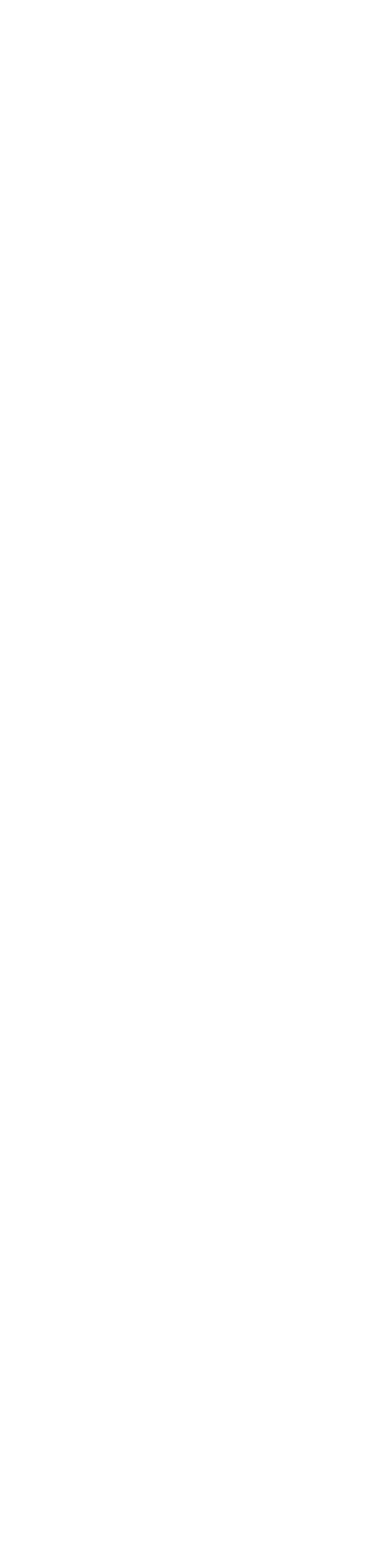
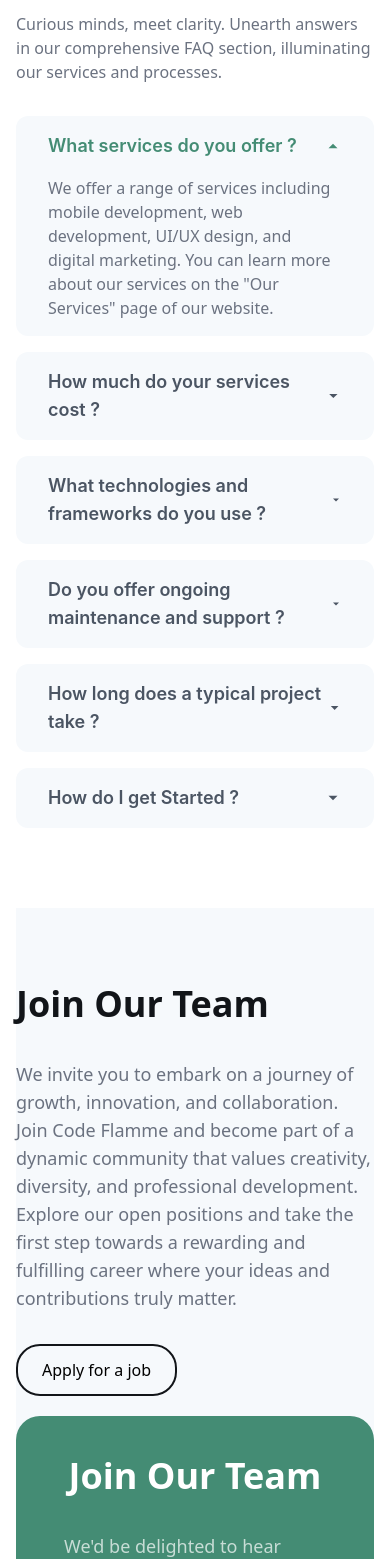
Before and after one commit to jawad-ilyas/Expo-Tech-Solution, a React (Vite) app: page / in a window 390 px wide. Shown: the part 8370-9929 px from the top of the page. Before the commit the page ends 6378 px from the top, so only its background shows below. Built offline with nearby package versions, Linux system fonts and the light colour scheme.

Commit message:
home page responsive complete

```diff
--- a/src/components/FaqSection.jsx
+++ b/src/components/FaqSection.jsx
@@ -36,16 +36,16 @@ function FaqSection() {
         }
     ];
     return (
-        <div className='mb-20'>
+        <div className='mb-20 no | mx-4' >
             <div className='xl:w-11/12 mx-auto 2xl:w-8/12'>
-                <div className='flex flex-row justify-between items-start '>
+                <div className='no | flex flex-col justify-between items-start '>
                     <div className='2xl:w-5/12 xl:w-5/12'>
                         <OurServices title={"Any questions? Check out the FAQ"} description={"Curious minds, meet clarity. Unearth answers in our comprehensive FAQ section, illuminating our services and processes."} center={false} />
-                        <div className='flex items-center justify-between'>
+                        <div className='lg:flex items-center justify-between hidden'>
                             <img src={dynamicArrow} />
                         </div>
                     </div>
-                    <div className='2xl:w-7/12 xl:w-7/12 ms-24'>
+                    <div className='2xl:w-7/12 xl:w-7/12 lg:ms-24'>
                         <SimpleAccordian />
                     </div>
                 </div>
--- a/src/components/Footer.jsx
+++ b/src/components/Footer.jsx
@@ -2,12 +2,12 @@ import React from 'react';
 import logoFooter from "../assets/logo-footer.png"
 function Footer() {
     return (
-        <div className='mb-20 pb-10'>
-            <div className="xl:w-11/12 mx-auto 2xl:w-8/12 bg-[url('/src/assets/footer-wave.png')] bg-no-repeat bg-cover py-16 bg-dark text-white rounded-3xl pt-28 px-24">
+        <div className='mb-20 pb-10 no | mx-4 mt-10'>
+            <div className="xl:w-11/12 mx-auto 2xl:w-8/12 bg-[url('/src/assets/footer-wave.png')] bg-no-repeat bg-cover py-16 bg-dark text-white rounded-3xl lg:pt-28 lg:px-24 no | px-8 pt-10">
                 <div className="">
                     <div className="">
-                        <div className="flex flex-col md:flex-row justify-between items-start">
-                            <div className="md:w-6/12 mb-8 md:mb-0">
+                        <div className="no | flex flex-col  justify-between items-start">
+                            <div className="md:w-6/12  mb-8 md:mb-0 no  | w-full">
                                 <img src={logoFooter} alt="Code Flamme" className="h-10 mb-4" />
                                 <p className='text-lightGray w-2/3'>We are dedicated to delivering innovative digital solutions that drive business growth and success. We create tailor-made software solutions that exceed client expectations and empower their digital transformation journey.</p>
                             </div>
@@ -43,7 +43,7 @@ function Footer() {
                             </div>
                         </div>
                         <div className="mt-8 ">
-                            <div>
+                            <div className='text-center'>
                                 <p>Copyright © 2024 Code Flamme. All Rights Reserved</p>
                             </div>
                         </div>
--- a/src/components/JoinOurTeamSection.jsx
+++ b/src/components/JoinOurTeamSection.jsx
@@ -5,15 +5,15 @@ import OurServicesWithButtonWithBg from './OurServicesWithButtonWithBg'
 
 function JoinOurTeamSection() {
     return (
-        <div className=' bg-lightBg'>
+        <div className=' bg-lightBg no | mx-4'>
             <div className='xl:w-11/12 mx-auto 2xl:w-8/12'>
 
-                <div className='flex flex-row justify-between items-start '>
+                <div className='no | flex flex-col justify-between items-start '>
                     <div className='2xl:w-5/12 xl:w-5/12 pt-16 py-5 mb-sm-2 mb-md-3 mb-lg-5 mt-3 mt-sm-4  '>
                         <OurServicesWithButton title={"Join Our Team"} description={"We invite you to embark on a journey of growth, innovation, and collaboration. Join Code Flamme and become part of a dynamic community that values creativity, diversity, and professional development. Explore our open positions and take the first step towards a rewarding and fulfilling career where your ideas and contributions truly matter."} center={false} btnText={"Apply for a job"}/>
 
                     </div>
-                    <div className='2xl:w-7/12 xl:w-7/12 ms-24  px-28 py-20 rounded-3xl bg-primary flex items-center justify-center'>
+                    <div className='2xl:w-7/12 xl:w-7/12 lg:ms-24  lg:px-28 lg:py-20 rounded-3xl bg-primary  '>
                         <OurServicesWithButtonWithBg title={"Join Our Team"} description={"We'd be delighted to hear about your project and discuss about how our expertise can support achieving your objectives. Contact us today to start the conversation and let's work together to build something great."} center={false} btnText={"Contact us"} />
                     </div>
                 </div>
--- a/src/components/OurServicesWithButtonWithBg.jsx
+++ b/src/components/OurServicesWithButtonWithBg.jsx
@@ -2,12 +2,14 @@ import React from 'react'
 
 function OurServicesWithButtonWithBg({ title, center, description, btnText }) {
     return (
-        <div className='flex flex-col items-start justify-start '>
+        <div className='no  | flex flex-col items-center justify-center px-12 pt-10 '>
             <h1 className='text-white text-4xl mb-3 font-semibold'>{title}</h1>
             <h5 className={`text-lightGray text-lg mt-6 mb-8 ${center === false ? "text-left" : "text-center"}`}>{description}</h5>
-            <div>
-                <button className='rounded-3xl border-2 border-white bg-white px-6 py-3 hover:bg-secondary text-dark hover:text-dark transition-all duration-300 delay-50'>{btnText}</button>
-                <a href='mailto:mughaljawaddev@gmail.com' className=' text-white ms-6 underline font-semibold'>mughaljawaddev@gmail.com</a>
+            <div className='pb-12'>
+                <button className='rounded-3xl border-2 border-white bg-white px-6 py-3 hover:bg-secondary text-dark hover:text-dark transition-all duration-300 delay-50 no | w-full mb-2'>{btnText}</button>
+                <div className='text-center'>
+                    <a href='mailto:mughaljawaddev@gmail.com' className=' text-white lg:ms-6 underline font-semibold no | mt-2 mb-2 text-center'>mughaljawaddev@gmail.com</a>
+                </div>
             </div>
         </div>
     )
--- a/src/components/TestimonialSection.jsx
+++ b/src/components/TestimonialSection.jsx
@@ -50,10 +50,10 @@ function TestimonialSection() {
     ];
 
     return (
-        <div className='mb-20'>
+        <div className='mb-20 no | mx-4'>
             <div className='xl:w-11/12 mx-auto 2xl:w-8/12'>
                 <OurServices title={"Testimonials"} description={"What our clients are saying"} />
-                <div className='grid grid-cols-2 gap-x-8 gap-y-10'>
+                <div className='no | grid grid-cols-1 gap-x-0 gap-y-2'>
                     {testimonials.map((items , index)=>(
                         <Testimonials key={index} content={items.content}  image={items.image} name={items.name} title={items.title} company={items.company} />
                     ))}
--- a/src/screens/Home.jsx
+++ b/src/screens/Home.jsx
@@ -36,10 +36,10 @@ function Home() {
             <AccordianSection />
 
            <WhyUsSection />
-            {/* <TestimonialSection />
+             <TestimonialSection />
             <FaqSection />
-            <JoinOurTeamSection />
-            <Footer /> */}
+          <JoinOurTeamSection />
+             <Footer />
         </div>
     );
 }
```
